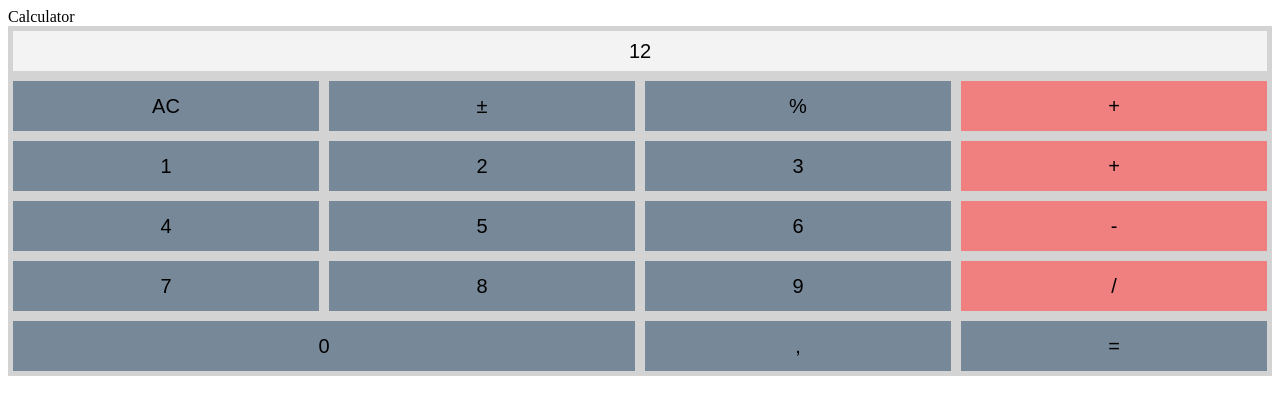
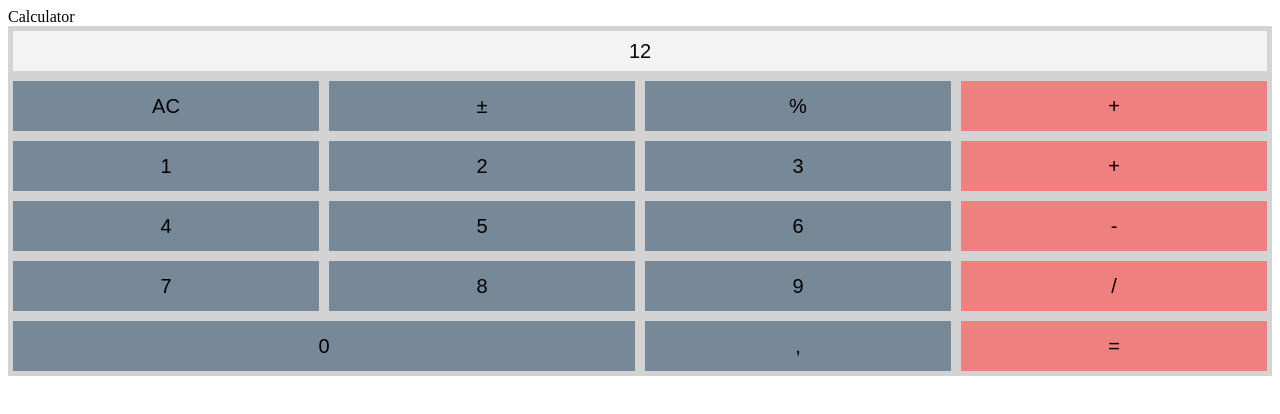
Before and after one commit to nadinho/My-calculator, a website: page index.html in a window 1280 px wide. Drawn offline with nearby package versions, Linux system fonts and the light colour scheme; files that its build step writes are made by us from their sources.

Commit message:
add class to equal sign

```diff
--- a/index.html
+++ b/index.html
@@ -29,7 +29,7 @@
       <button class="calc__input calc__operator">/</button>
       <button class="calc__input" id="calc__long">0</button>
       <button class="calc__input">,</button>
-      <button class="calc__input">=</button>
+      <button class="calc__input calc__operator">=</button>
     </div>
 
     <script src="src/calculator.js"></script>
```
